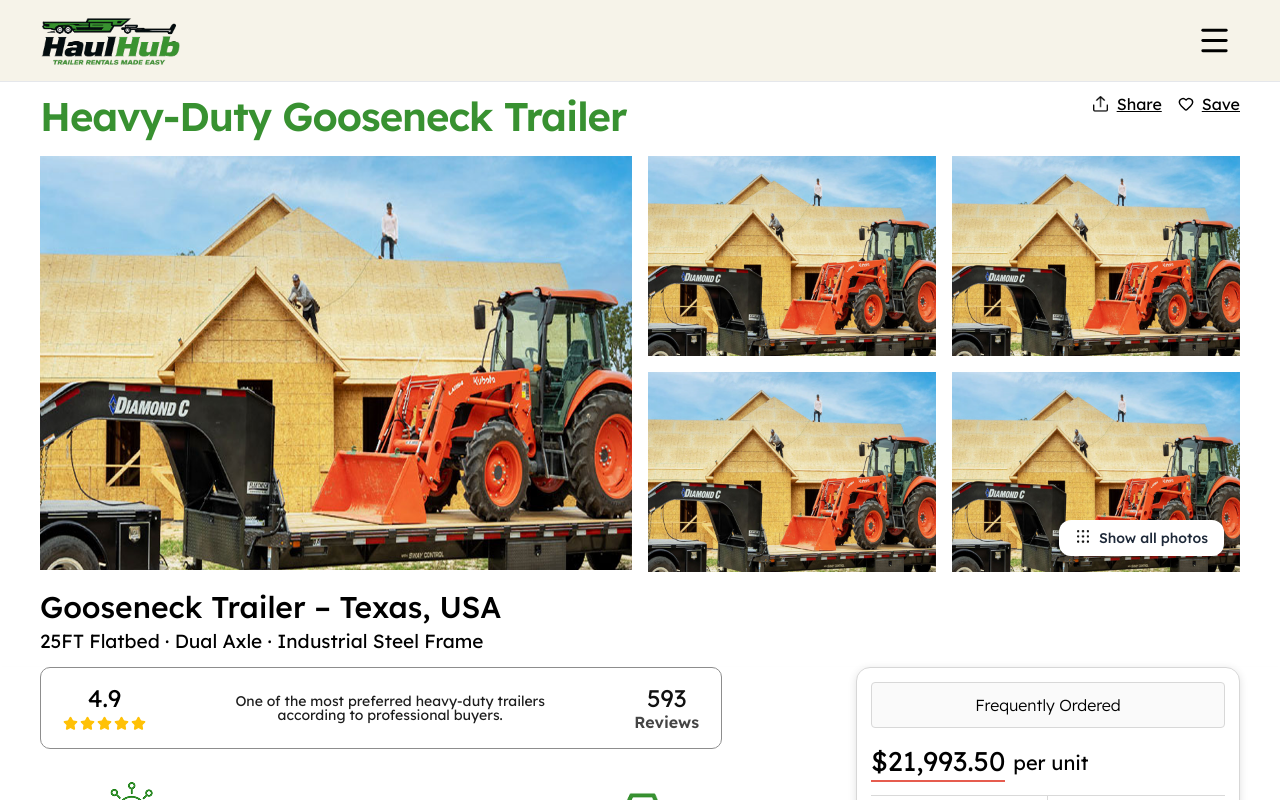
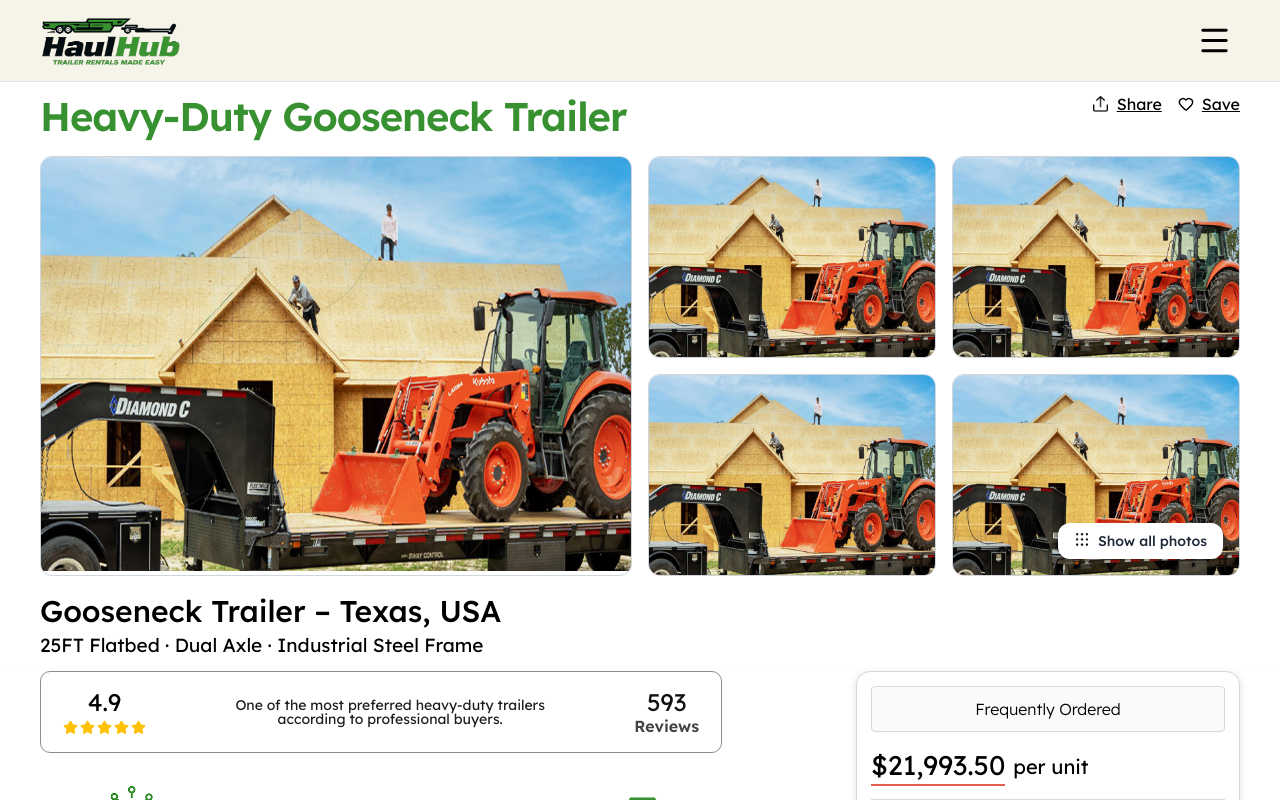
Before and after one commit to devakash400/HaulHub_ReactJS, a React (Create React App) app: page /trailer/1 in a window 1280 px wide. Shown: the top 800 px of the page. Built offline with nearby package versions, Linux system fonts and the light colour scheme; no server answers.

Commit message:
bug id 12 in 11 Jun Haulhub Web 2026

```diff
--- a/src/components/TrailerDetails/TrailerImageGallery.tsx
+++ b/src/components/TrailerDetails/TrailerImageGallery.tsx
@@ -25,7 +25,7 @@ export const TrailerImageGallery: React.FC<TrailerImageGalleryProps> = ({
 
   return (
     <section className="grid grid-cols-1 lg:grid-cols-2 gap-4 mb-5">
-      <div className="relative overflow-hidden">
+      <div className="relative overflow-hidden border border-gray-300 rounded-xl">
         <img
           src={mainImage}
           alt="Main trailer"
@@ -34,11 +34,11 @@ export const TrailerImageGallery: React.FC<TrailerImageGalleryProps> = ({
       </div>
       <div className="grid grid-cols-2 gap-4">
         {gridImages.map((src, i) => (
-          <div key={i} className="relative overflow-hidden">
+          <div key={i} className="relative overflow-hidden border border-gray-300 rounded-xl">
             <img
               src={src}
               alt={`Trailer view ${i + 2}`}
-              className="w-full h-[200px] object-cover "
+              className="w-full h-[200px] object-cover"
             />
             {i === 3 && trailerId != null && (
               <button
```
